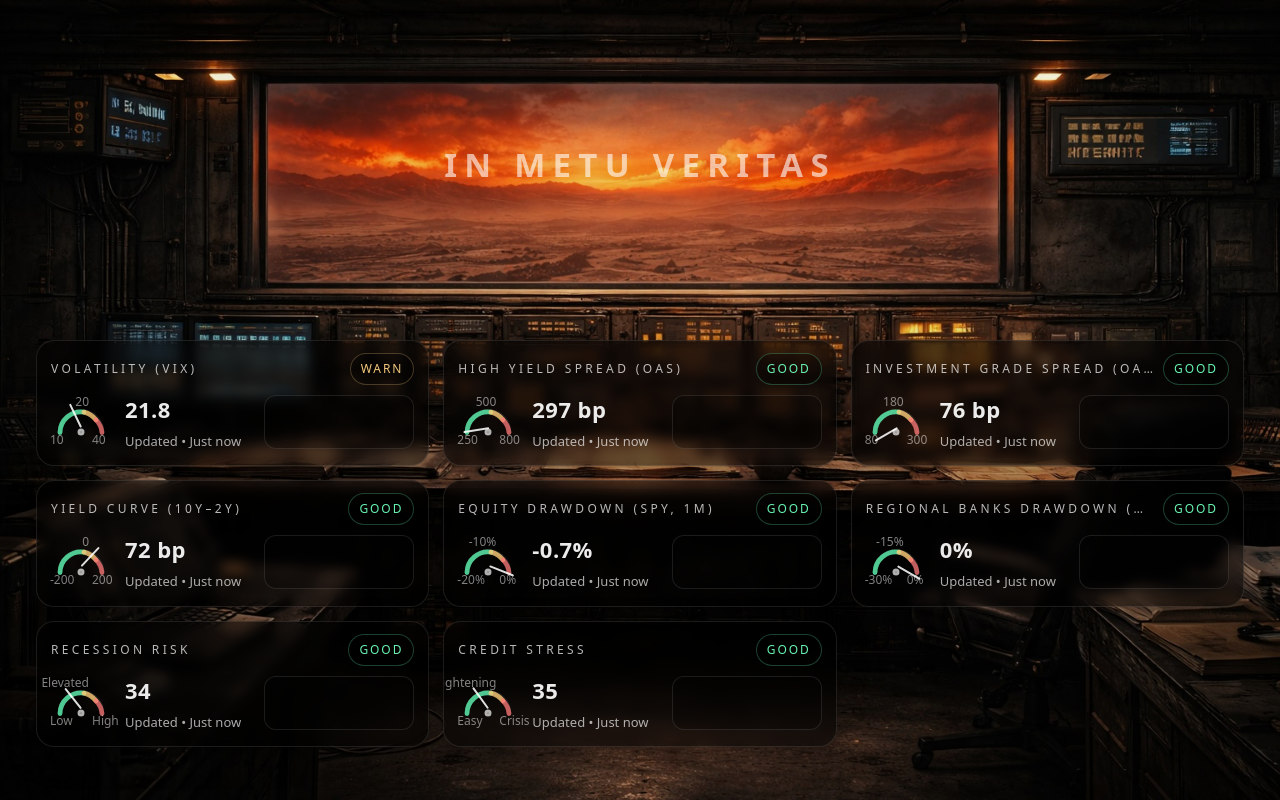
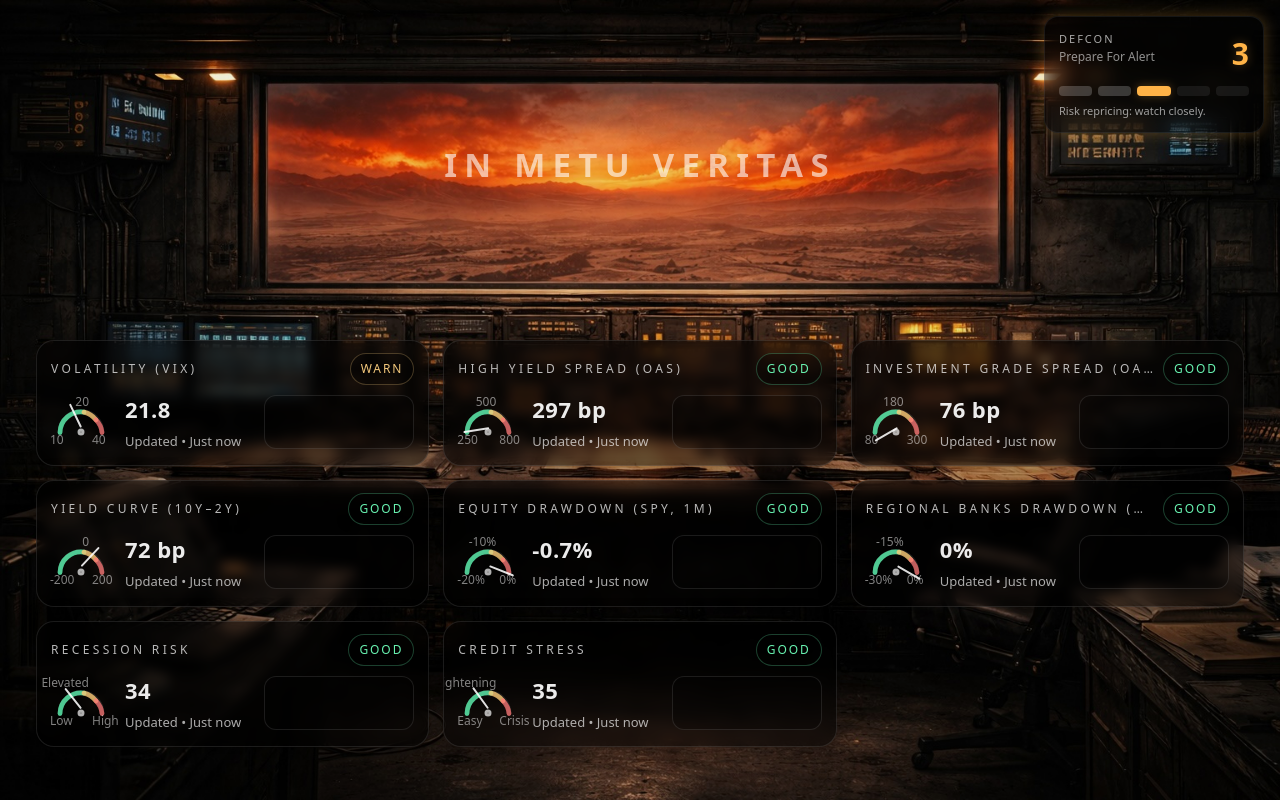
Before and after one commit to oliverwatt2025/inmetuveritas, a React (Vite) app: page / in a window 1280 px wide. Built offline with nearby package versions, Linux system fonts and the light colour scheme; no server answers.

Commit message:
Add DEFCON meter with blended HUD styling

```diff
--- a/src/App.tsx
+++ b/src/App.tsx
@@ -1,3 +1,5 @@
+import { DefconMeter } from "./components/DefconMeter";
+import type { DefconLevel } from "./components/DefconMeter";
 import { useEffect, useMemo, useState } from "react";
 import "./App.css";
 
@@ -628,8 +630,51 @@ export default function App() {
     return "";
   }, []);
 
+  // ✅ STEP 3: compute DEFCON from gauges (inserted here)
+  const defcon = useMemo<DefconLevel>(() => {
+    const byKey = new Map(gauges.map((g) => [g.key.toLowerCase(), g]));
+
+    // Adjust these keys if your gauge keys differ.
+    const hy = byKey.get("hy_oas") ?? byKey.get("high_yield") ?? byKey.get("hy");
+    const ig = byKey.get("ig_oas") ?? byKey.get("investment_grade") ?? byKey.get("ig");
+    const vix = byKey.get("vix") ?? byKey.get("volatility") ?? byKey.get("vol");
+    const cmbs = byKey.get("cmbs") ?? byKey.get("trepp") ?? byKey.get("cre");
+    const liq = byKey.get("liq") ?? byKey.get("liquidity") ?? byKey.get("mmf");
+    const banks = byKey.get("banks") ?? byKey.get("regional_banks") ?? byKey.get("regional banks");
+
+    const isWarn = (g?: { status: Status }) => g?.status === "WARN";
+    const isGood = (g?: { status: Status }) => g?.status === "GOOD";
+
+    // DEFCON 1: IG + HY both warning (systemic-ish)
+    if (isWarn(ig) && isWarn(hy)) return 1;
+
+    // DEFCON 2: IG warning (your “action needed” trigger)
+    if (isWarn(ig)) return 2;
+
+    // DEFCON 3: HY warning OR VIX warning (markets shouting)
+    if (isWarn(hy) || isWarn(vix)) return 3;
+
+    // DEFCON 4: structural stress (CRE/banks/liquidity warning) while credit calm
+    if ((isWarn(cmbs) || isWarn(banks) || isWarn(liq)) && isGood(hy) && isGood(ig)) return 4;
+
+    // DEFCON 5: default calm
+    return 5;
+  }, [gauges]);
+
   return (
-    <div className="page">
+    <div className="page" style={{ position: "relative" }}>
+      <DefconMeter
+        level={defcon}
+        corner="top-right"
+        note={
+          defcon === 5 ? "All clear." :
+          defcon === 4 ? "Structural stress building; credit calm." :
+          defcon === 3 ? "Risk repricing: watch closely." :
+          defcon === 2 ? "System stress: consider action plan." :
+          "Confirmation: defensive posture."
+        }
+      />
+
       <header className="hero">
         <div className="brand">
           <div className="brandTitle">IN METU VERITAS</div>
--- /dev/null
+++ b/src/components/DefconMeter.tsx
@@ -0,0 +1,123 @@
+import React from "react";
+
+/**
+ * DEFCON levels
+ * 5 = calm
+ * 1 = maximum danger
+ */
+export type DefconLevel = 1 | 2 | 3 | 4 | 5;
+
+type Props = {
+  level: DefconLevel;
+  note?: string;
+  corner?: "top-right" | "top-left" | "bottom-right" | "bottom-left";
+};
+
+function palette(level: DefconLevel) {
+  switch (level) {
+    case 1:
+      return { color: "#ffffff", glow: "rgba(255,255,255,0.35)" }; // white
+    case 2:
+      return { color: "#ff4d4d", glow: "rgba(255,77,77,0.35)" };
+    case 3:
+      return { color: "#ffb347", glow: "rgba(255,179,71,0.30)" };
+    case 4:
+      return { color: "#f6e58d", glow: "rgba(246,229,141,0.25)" };
+    default:
+      return { color: "#2ecc71", glow: "rgba(46,204,113,0.25)" };
+  }
+}
+
+function cornerStyle(corner: NonNullable<Props["corner"]>) {
+  const pad = 16;
+  const base: React.CSSProperties = { position: "absolute", zIndex: 50 };
+  if (corner === "top-left") return { ...base, top: pad, left: pad };
+  if (corner === "bottom-left") return { ...base, bottom: pad, left: pad };
+  if (corner === "bottom-right") return { ...base, bottom: pad, right: pad };
+  return { ...base, top: pad, right: pad };
+}
+
+export function DefconMeter({
+  level,
+  note,
+  corner = "top-right",
+}: Props) {
+  const { color, glow } = palette(level);
+  const labels: Record<DefconLevel, string> = {
+    5: "Routine Operations",
+    4: "Increase Awareness",
+    3: "Prepare For Alert",
+    2: "Action Needed",
+    1: "Global Thermo Nuclear War",
+  };
+
+  return (
+    <div style={cornerStyle(corner)}>
+      <div
+        style={{
+          width: 220,
+          padding: 14,
+          borderRadius: 14,
+          background: "rgba(0,0,0,0.22)",
+border: "1px solid rgba(255,255,255,0.08)",
+boxShadow: `0 0 16px ${glow}`,
+          backdropFilter: "blur(10px)",
+          WebkitBackdropFilter: "blur(10px)",
+        }}
+      >
+        <div style={{ display: "flex", justifyContent: "space-between" }}>
+          <div>
+            <div style={{ fontSize: 11, letterSpacing: 2, opacity: 0.7 }}>
+              DEFCON
+            </div>
+            <div style={{ fontSize: 12, opacity: 0.6 }}>
+              {labels[level]}
+            </div>
+          </div>
+
+          <div
+            style={{
+              fontSize: 30,
+              fontWeight: 700,
+              color,
+              textShadow: `0 0 10px ${glow}`,
+            }}
+          >
+            {level}
+          </div>
+        </div>
+
+        <div style={{ display: "flex", gap: 6, marginTop: 10 }}>
+          {[5, 4, 3, 2, 1].map((n) => (
+            <div
+              key={n}
+              style={{
+                height: 10,
+                flex: 1,
+                borderRadius: 4,
+                background:
+                  n === level ? color : "rgba(255,255,255,0.2)",
+                boxShadow:
+                  n === level ? `0 0 10px ${glow}` : "none",
+                opacity: n >= level ? 1 : 0.35,
+              }}
+            />
+          ))}
+        </div>
+
+        {note && (
+          <div
+            style={{
+              marginTop: 8,
+              fontSize: 11,
+              lineHeight: 1.3,
+              opacity: 0.65,
+            }}
+          >
+            {note}
+          </div>
+        )}
+      </div>
+    </div>
+  );
+}
```
